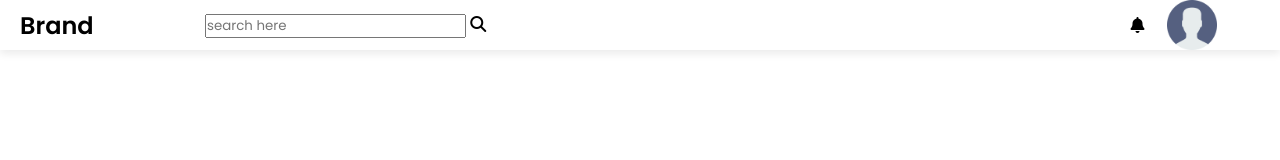
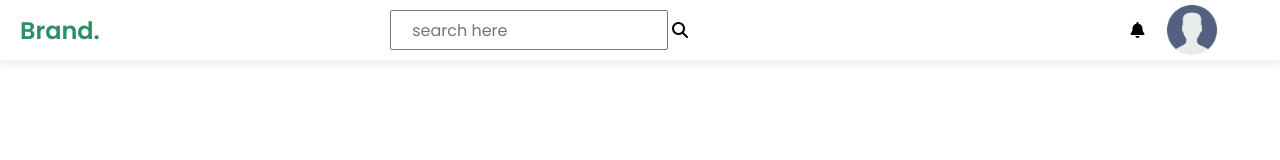
Before and after one commit to Wandiya/Livestock_Dashboard, a plain HTML site: page index.html in a window 1280 px wide. Drawn offline with Linux system fonts and the light colour scheme.

Commit message:
update styles

```diff
--- a/index.html
+++ b/index.html
@@ -28,7 +28,7 @@
   <div class="container">
     <div class="topbar">
       <div class="logo">
-        <h2>Brand</h2>
+        <h2>Brand.</h2>
       </div>
       <div class="search">
         <input type="text" id="search" placeholder="search here">
--- a/style.css
+++ b/style.css
@@ -9,11 +9,26 @@
   background: #fff;
   box-shadow: 0 4px 8px 0 rgba(0, 0, 0, 0.08);
   width: 100%;
+  height: 60px;
   padding: 0 20px;
   display: grid;
   grid-template-columns: 2fr 10fr 0.4fr 1fr;
   align-items: center;
   z-index: 1;
+}
+.logo h2 {
+  color: #299063;
+}
+.search {
+  position: relative;
+  width: 60%;
+  justify-self: center;
+}
+.search input{
+  width: 50%;
+  height: 40px;
+  padding: 0 20px;
+  font-size: 16px;
 }
 .user {
   position: relative;
```
